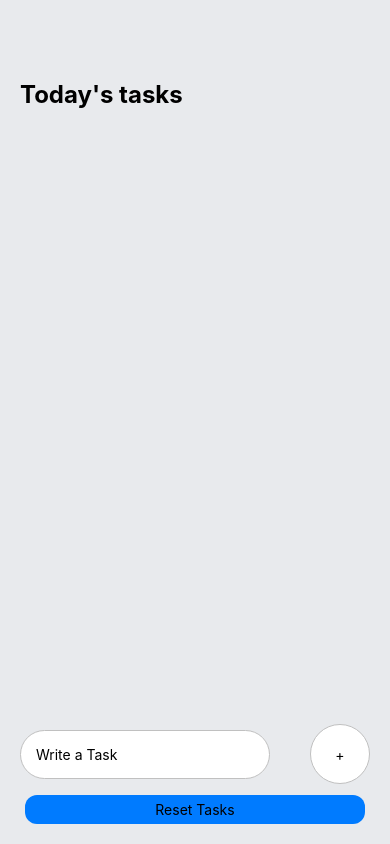
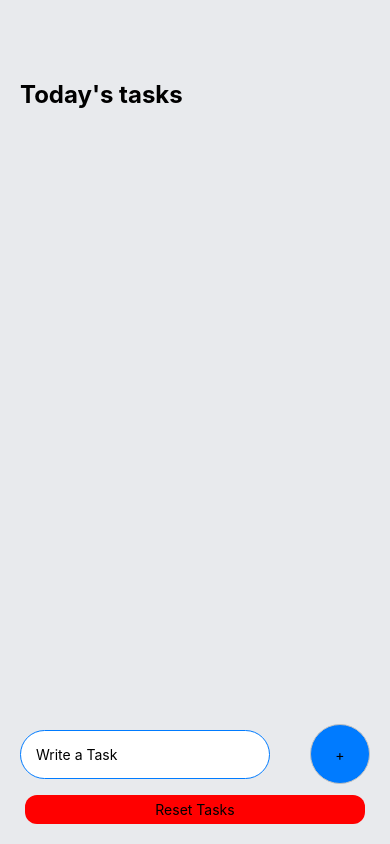
Before and after one commit to MamadTaheri/reactNative-todoList, a React Native app: screen / in a window 390 px wide. Built offline with nearby package versions, Linux system fonts and the light colour scheme.

Commit message:
enhance App Component

```diff
--- a/App.js
+++ b/App.js
@@ -32,11 +32,6 @@ export default function App() {
     setTaskItems(itemsCopy);
   };
 
-  const handleInput = (event) => {
-    console.log("********************");
-    console.log(event.target.name);
-  };
-
   return (
     <View style={styles.container}>
       <View style={styles.taskWrapper}>
@@ -59,11 +54,9 @@ export default function App() {
         <TextInput
           style={styles.input}
           placeholder={"Write a Task"}
-          name="task input"
           value={task}
-          onChange={handleInput}
+          onChangeText={text => setTask(text)}
         />
-
         <TouchableOpacity onPress={() => handleAddTask()}>
           <View style={styles.addWrapper}>
             <Text style={styles.addtext}>+</Text>
@@ -115,14 +108,14 @@ const styles = StyleSheet.create({
     paddingHorizontal: 15,
     backgroundColor: "#fff",
     borderRadius: 60,
-    borderColor: "#c0c0c0",
+    borderColor: "#007bff",
     borderWidth: 1,
     width: 250,
   },
   addWrapper: {
     width: 60,
     height: 60,
-    backgroundColor: "#fff",
+    backgroundColor: "#007bff",
     borderRadius: 60,
     justifyContent: "center",
     alignItems: "center",
@@ -140,7 +133,7 @@ const styles = StyleSheet.create({
   },
   resetWrapper: {
     width: 340,
-    backgroundColor: "#007bff",
+    backgroundColor: "red",
     flexDirection: "row",
     justifyContent: "center",
     alignItems: "center",
```
